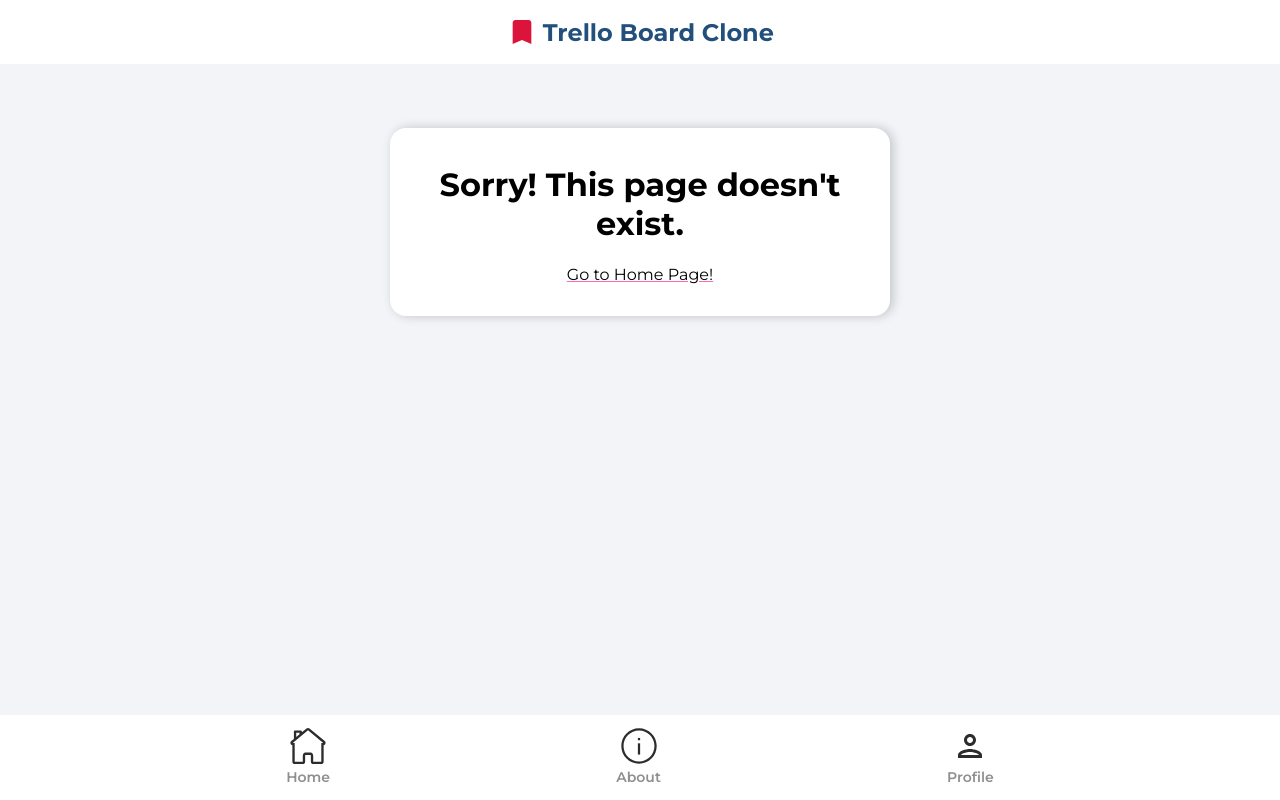
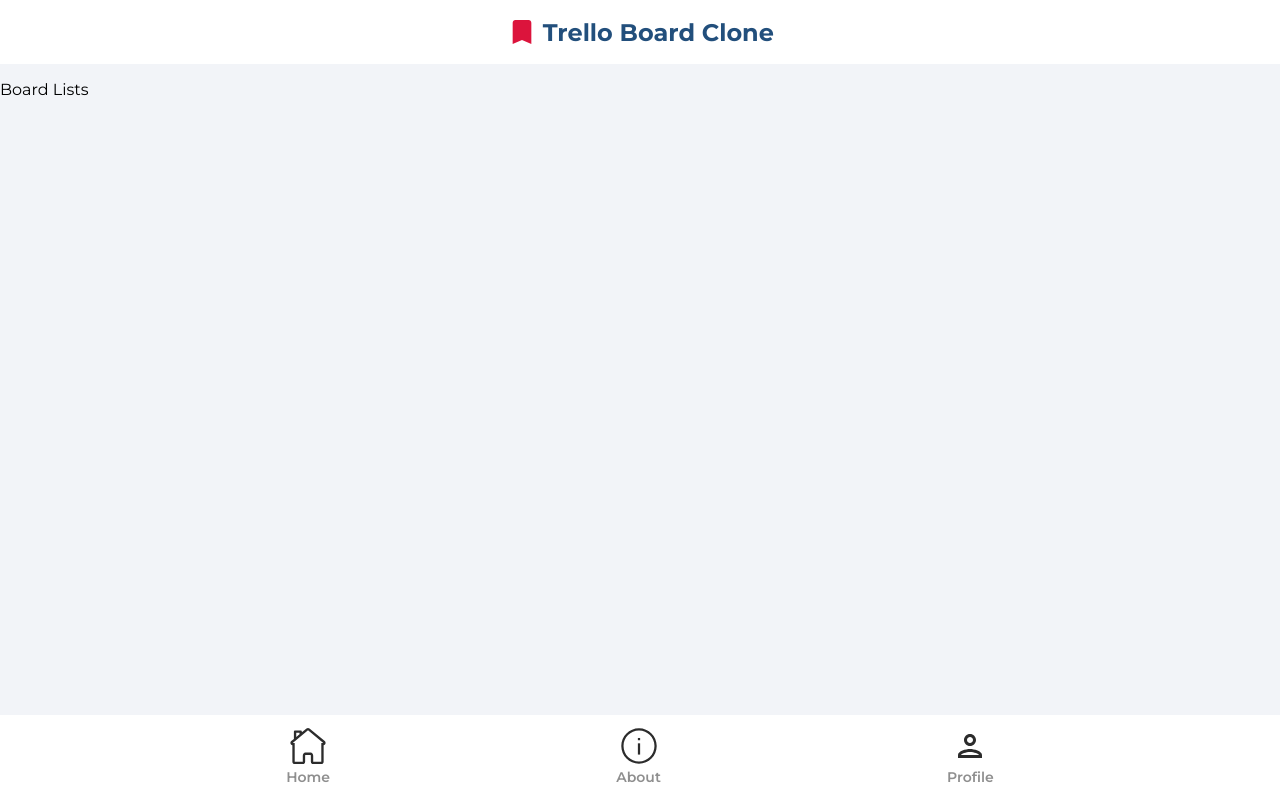
Before and after one commit to ostapyshyn/Trello, a React (Create React App) app: page /boards/1 in a window 1280 px wide. Built offline with nearby package versions, Linux system fonts and the light colour scheme; no server answers.

Commit message:
Add template for board list

```diff
--- a/src/App.js
+++ b/src/App.js
@@ -19,6 +19,7 @@
 import SignUp from './pages/SignUp';
 import ForgotPassword from './pages/ForgotPassword';
 import CreateBoard from './pages/CreateBoard';
+import BoardLists from './components/BoardLists';
 
 function App() {
   const { amount } = useSelector((store) => store.tasks);
@@ -30,6 +31,7 @@
           <Route path="/about" element={<AboutPage />} />
           <Route path="/board" element={<Board />} />
           <Route path="*" element={<NotFoundPage />} />
+          <Route path="/boards/:board" element={<BoardLists />} />
 
           <Route path="/profile" element={<PrivateRoute />}>
             <Route path="/profile" element={<Profile />} />
--- /dev/null
+++ b/src/components/BoardLists.jsx
@@ -0,0 +1,7 @@
+import React from 'react';
+
+const BoardLists = () => {
+  return <div>Board Lists</div>;
+};
+
+export default BoardLists;
--- a/src/pages/HomePage.jsx
+++ b/src/pages/HomePage.jsx
@@ -78,6 +78,7 @@
 
 const ListofBoards = styled.ul`
   display: flex;
+  flex-wrap: wrap;
   padding: 0;
 `;
 
```
